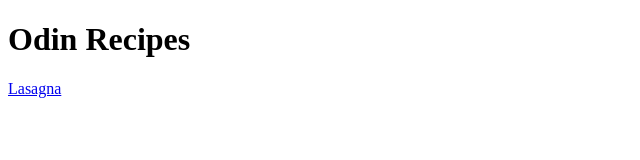
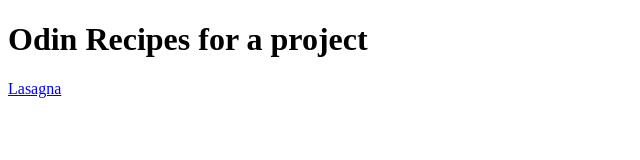
Before and after one commit to AKWANA686/odin-recipes, a plain HTML site: page index.html in a window 1280 px wide. Shown: the whole page, without its empty margins (0-640 px from the left). Drawn offline with Linux system fonts and the light colour scheme.

```diff
--- a/index.html
+++ b/index.html
@@ -6,7 +6,7 @@
     <title>Project Recipes</title>
 </head>
 <body>
-    <h1>Odin Recipes</h1>
+    <h1>Odin Recipes for a project</h1>
     <a href="recipes/lasagna.html">Lasagna</a>
 </body>
 </html>
```
